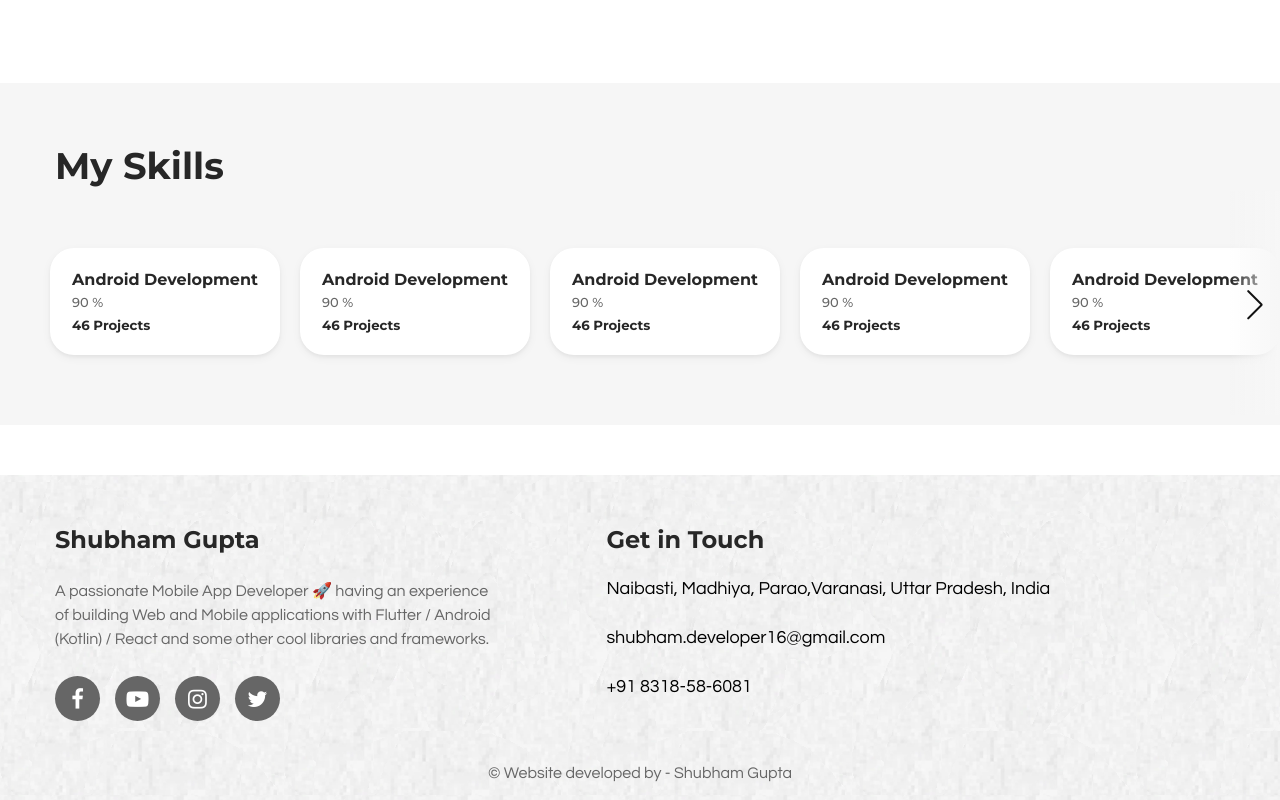
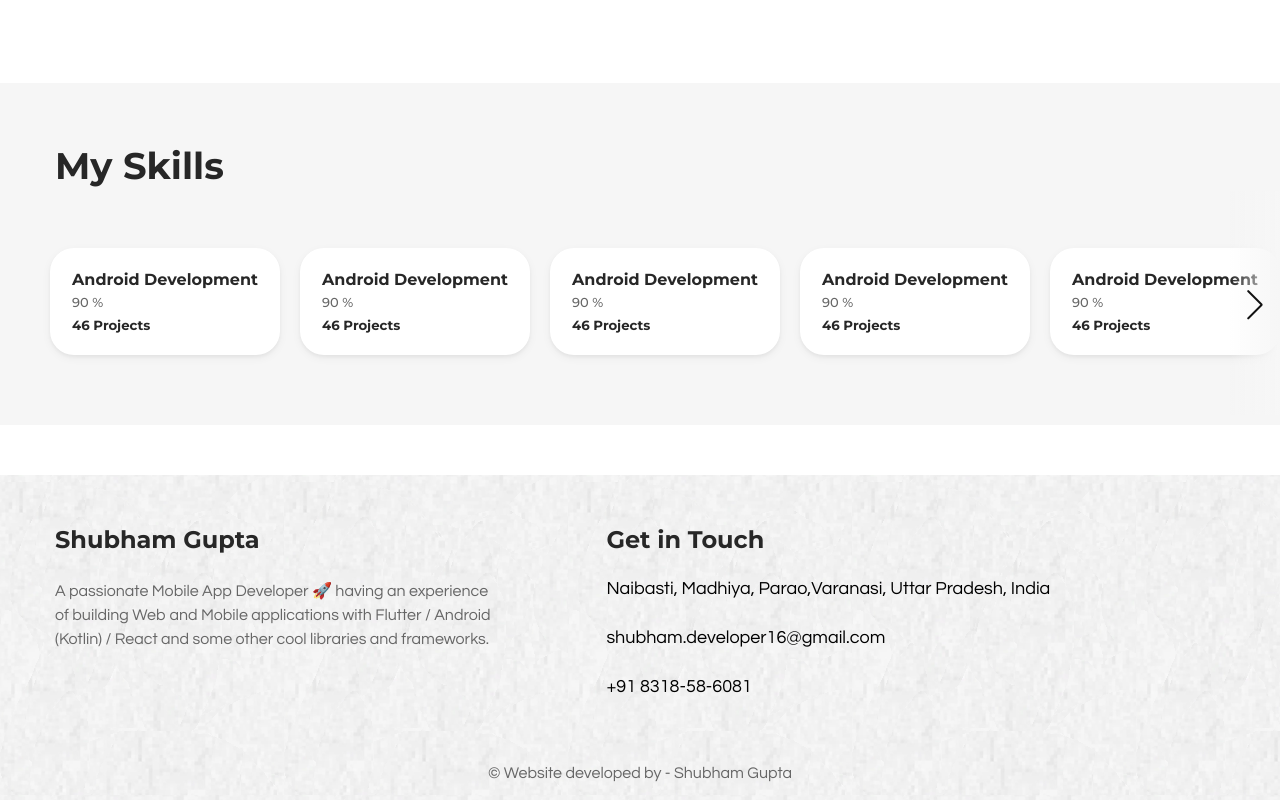
Before and after one commit to shubham16g/shubham-gupta-16.github.io, a React (Create React App) app: page / in a window 1280 px wide. Shown: the part 1395-2195 px from the top of the page. Built offline with nearby package versions, Linux system fonts and the light colour scheme; the HTML template or start-up script is replaced by a standard one.

Commit message:
Footer link updated

```diff
--- a/src/components/homepage/Footer.js
+++ b/src/components/homepage/Footer.js
@@ -16,10 +16,10 @@ export default function Footer() {
                         </div>
 
                         <div className="footer-timing social-links">
-                            <Link target="_blank" to={'./'} className="fb"> <i className="fa fa-facebook" aria-hidden="true"></i></Link>
-                            <Link target="_blank" to={'./'} className="yt"> <i className="fa fa-youtube-play" aria-hidden="true"></i></Link>
-                            <Link target="_blank" to={'./'} className="ig"> <i className="fa fa-instagram" aria-hidden="true"></i></Link>
-                            <Link target="_blank" to={'./'} className="tw"> <i className="fa fa-twitter" aria-hidden="true"></i></Link>
+                            <a target="_blank" href={'https://stackoverflow.com/users/12078109/shubham-gupta'} className="fb" data-aos="fade-up" data-aos-delay='600'> <i className="fa fa-facebook" aria-hidden="true"></i></a>
+                            <a target="_blank" href={'https://github.com/shubham-gupta-16'} className="yt" data-aos="fade-up" data-aos-delay='650'> <i className="fa fa-youtube-play" aria-hidden="true"></i></a>
+                            <a target="_blank" href={'https://www.instagram.com/shubham_g_16/'} className="ig" data-aos="fade-up" data-aos-delay='700'> <i className="fa fa-instagram" aria-hidden="true"></i></a>
+                            <a target="_blank" href={'https://twitter.com/shubham_g16'} className="tw" data-aos="fade-up" data-aos-delay='750'> <i className="fa fa-twitter" aria-hidden="true"></i></a>
                         </div>
                     </div>
                     <div></div>
```
